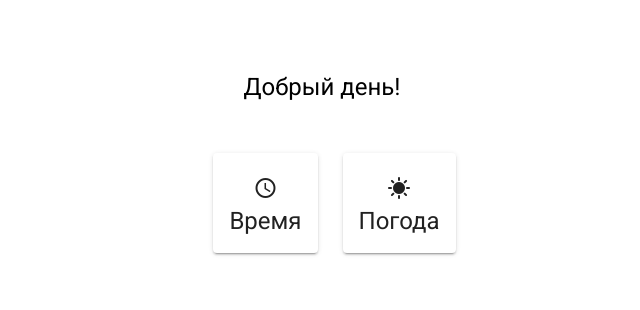
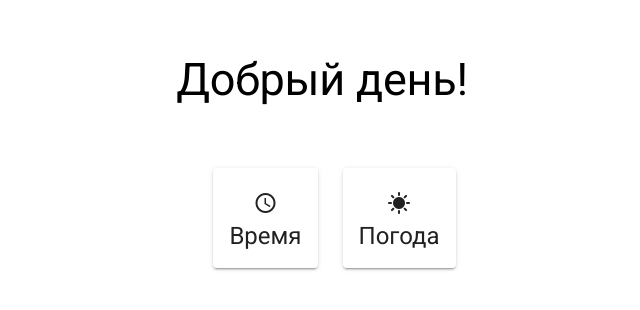
Before and after one commit to dkrasiev/weather, an Angular app: page / in a window 1280 px wide. Shown: the part 248-558 px from the top of the page, without its empty margins (318-958 px from the left). Built offline with nearby package versions, Linux system fonts and the light colour scheme.

Commit message:
add mat-display class

```diff
--- a/src/app/hello/hello.component.html
+++ b/src/app/hello/hello.component.html
@@ -2,7 +2,7 @@
     <div class="hello__content">
 
         <div class="hello__header">
-            <h1>Добрый день!</h1>
+            <h1 class="mat-display-2">Добрый день!</h1>
         </div>
         <div class="hello__cards">
             <a mat-raised-button routerLink="time" class="hello__card">
```
